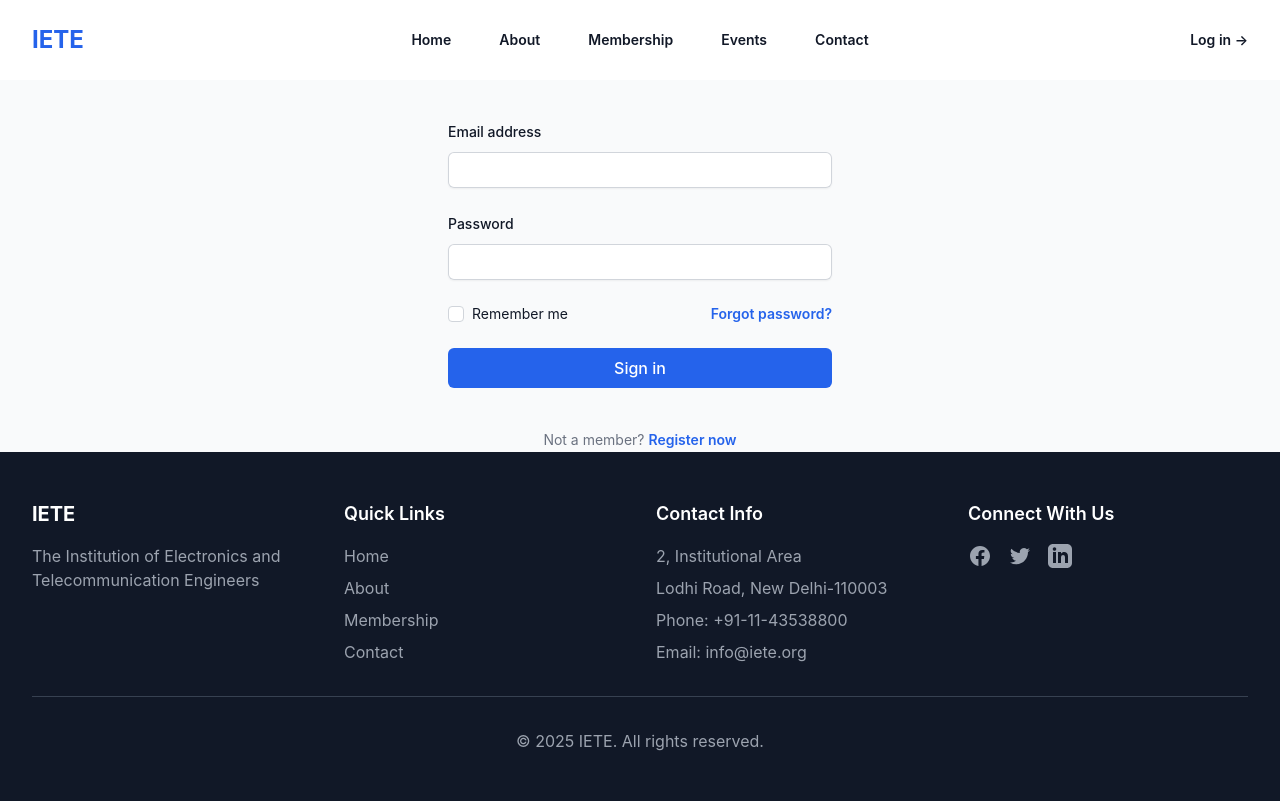
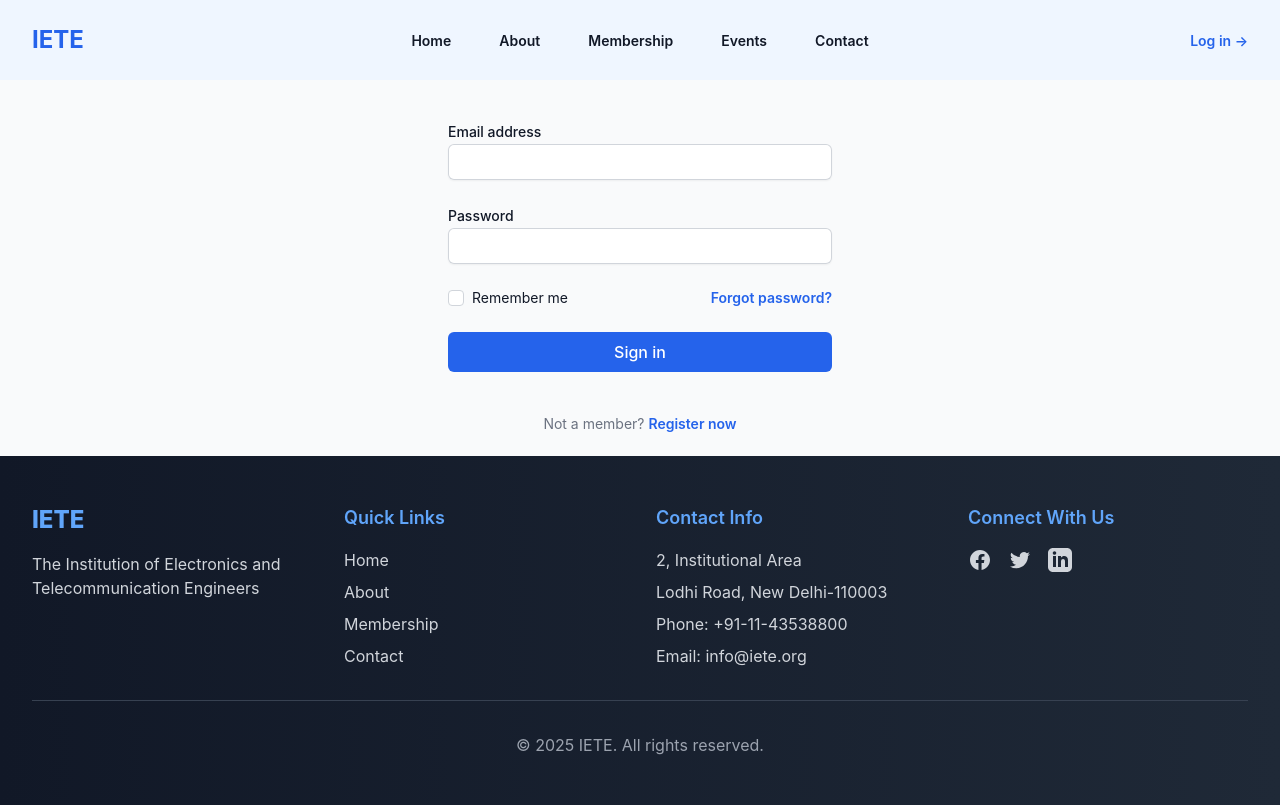
Before and after one commit to Shekhar17ACS/ITE, a React (Vite) app in the folder project/: page /login in a window 1280 px wide. Built offline with nearby package versions, Linux system fonts and the light colour scheme.

Commit message:
Add some enhance the code

```diff
--- a/project/src/App.tsx
+++ b/project/src/App.tsx
@@ -11,12 +11,14 @@ import { MembershipForm } from './components/membership/MembershipForm';
 import { Dashboard } from './components/admin/Dashboard';
 import { LoadingSpinner } from './components/LoadingSpinner';
 import { Suspense } from 'react';
+import { ToastContainer } from 'react-toastify';
 
 function App() {
   return (
     <Router>
       <Suspense fallback={<LoadingSpinner />}>
         <div className="min-h-screen bg-gray-50 flex flex-col">
+        <ToastContainer />
           <Toaster position="top-right" />
           <Header />
           <main className="flex-grow">
--- a/project/src/components/Footer.tsx
+++ b/project/src/components/Footer.tsx
@@ -1,50 +1,80 @@
+import { useState, useEffect } from 'react';
 import { Link } from 'react-router-dom';
+import { motion } from 'framer-motion';
+import { ArrowUpIcon } from '@heroicons/react/24/outline';
 
 export function Footer() {
+  const [isVisible, setIsVisible] = useState(false);
+
+  // Show the scroll-to-top button when user scrolls down
+  useEffect(() => {
+    const toggleVisibility = () => {
+      if (window.scrollY > 100) {
+        setIsVisible(true);
+      } else {
+        setIsVisible(false);
+      }
+    };
+
+    window.addEventListener("scroll", toggleVisibility);
+    return () => window.removeEventListener("scroll", toggleVisibility);
+  }, []);
+
+  // Scroll to top function
+  const scrollToTop = () => {
+    window.scrollTo({ top: 0, behavior: 'smooth' });
+  };
+
   return (
-    <footer className="bg-gray-900 text-white">
-      <div className="max-w-7xl mx-auto py-12 px-4 sm:px-6 lg:px-8">
+    <footer className="bg-gradient-to-r from-gray-900 to-gray-800 text-white py-12">
+      <div className="max-w-7xl mx-auto px-6 lg:px-8">
         <div className="grid grid-cols-1 md:grid-cols-4 gap-8">
           <div>
-            <h3 className="text-xl font-bold mb-4">IETE</h3>
-            <p className="text-gray-400">
+            <h3 className="text-2xl font-extrabold mb-4 text-blue-400">IETE</h3>
+            <p className="text-gray-300">
               The Institution of Electronics and Telecommunication Engineers
             </p>
           </div>
+
+          {/* Quick Links */}
           <div>
-            <h4 className="text-lg font-semibold mb-4">Quick Links</h4>
+            <h4 className="text-lg font-semibold mb-4 text-blue-400">Quick Links</h4>
             <ul className="space-y-2">
-              <li><Link to="/" className="text-gray-400 hover:text-white">Home</Link></li>
-              <li><Link to="/about" className="text-gray-400 hover:text-white">About</Link></li>
-              <li><Link to="/membership" className="text-gray-400 hover:text-white">Membership</Link></li>
-              <li><Link to="/contact" className="text-gray-400 hover:text-white">Contact</Link></li>
+              <li><Link to="/" className="text-gray-300 hover:text-blue-400 transition-all">Home</Link></li>
+              <li><Link to="/about" className="text-gray-300 hover:text-blue-400 transition-all">About</Link></li>
+              <li><Link to="/membership" className="text-gray-300 hover:text-blue-400 transition-all">Membership</Link></li>
+              <li><Link to="/contact" className="text-gray-300 hover:text-blue-400 transition-all">Contact</Link></li>
             </ul>
           </div>
+
+          {/* Contact Info */}
           <div>
-            <h4 className="text-lg font-semibold mb-4">Contact Info</h4>
-            <ul className="space-y-2 text-gray-400">
+            <h4 className="text-lg font-semibold mb-4 text-blue-400">Contact Info</h4>
+            <ul className="space-y-2 text-gray-300">
               <li>2, Institutional Area</li>
               <li>Lodhi Road, New Delhi-110003</li>
               <li>Phone: +91-11-43538800</li>
               <li>Email: info@iete.org</li>
             </ul>
           </div>
+
+          {/* Social Media Links */}
           <div>
-            <h4 className="text-lg font-semibold mb-4">Connect With Us</h4>
+            <h4 className="text-lg font-semibold mb-4 text-blue-400">Connect With Us</h4>
             <div className="flex space-x-4">
-              <a href="#" className="text-gray-400 hover:text-white">
+              <a href="#" className="text-gray-300 hover:text-blue-400 transition-all">
                 <span className="sr-only">Facebook</span>
                 <svg className="h-6 w-6" fill="currentColor" viewBox="0 0 24 24">
                   <path fillRule="evenodd" d="M22 12c0-5.523-4.477-10-10-10S2 6.477 2 12c0 4.991 3.657 9.128 8.438 9.878v-6.987h-2.54V12h2.54V9.797c0-2.506 1.492-3.89 3.777-3.89 1.094 0 2.238.195 2.238.195v2.46h-1.26c-1.243 0-1.63.771-1.63 1.562V12h2.773l-.443 2.89h-2.33v6.988C18.343 21.128 22 16.991 22 12z" clipRule="evenodd" />
                 </svg>
               </a>
-              <a href="#" className="text-gray-400 hover:text-white">
+              <a href="#" className="text-gray-300 hover:text-blue-400 transition-all">
                 <span className="sr-only">Twitter</span>
                 <svg className="h-6 w-6" fill="currentColor" viewBox="0 0 24 24">
                   <path d="M8.29 20.251c7.547 0 11.675-6.253 11.675-11.675 0-.178 0-.355-.012-.53A8.348 8.348 0 0022 5.92a8.19 8.19 0 01-2.357.646 4.118 4.118 0 001.804-2.27 8.224 8.224 0 01-2.605.996 4.107 4.107 0 00-6.993 3.743 11.65 11.65 0 01-8.457-4.287 4.106 4.106 0 001.27 5.477A4.072 4.072 0 012.8 9.713v.052a4.105 4.105 0 003.292 4.022 4.095 4.095 0 01-1.853.07 4.108 4.108 0 003.834 2.85A8.233 8.233 0 012 18.407a11.616 11.616 0 006.29 1.84" />
                 </svg>
               </a>
-              <a href="#" className="text-gray-400 hover:text-white">
+              <a href="#" className="text-gray-300 hover:text-blue-400 transition-all">
                 <span className="sr-only">LinkedIn</span>
                 <svg className="h-6 w-6" fill="currentColor" viewBox="0 0 24 24">
                   <path fillRule="evenodd" d="M19 0h-14c-2.761 0-5 2.239-5 5v14c0 2.761 2.239 5 5 5h14c2.762 0 5-2.239 5-5v-14c0-2.761-2.238-5-5-5zm-11 19h-3v-11h3v11zm-1.5-12.268c-.966 0-1.75-.79-1.75-1.764s.784-1.764 1.75-1.764 1.75.79 1.75 1.764-.783 1.764-1.75 1.764zm13.5 12.268h-3v-5.604c0-3.368-4-3.113-4 0v5.604h-3v-11h3v1.765c1.396-2.586 7-2.777 7 2.476v6.759z" clipRule="evenodd" />
@@ -53,6 +83,18 @@ export function Footer() {
             </div>
           </div>
         </div>
+
+        {/* Back to Top Button */}
+        {isVisible && (
+          <button
+            onClick={scrollToTop}
+            className="fixed bottom-5 right-5 font-bold bg-gray-700 text-white p-3 rounded-full shadow-lg hover:bg-gray-600 transition-all"
+            aria-label="Back to top"
+          >
+            <ArrowUpIcon className="h-5 w-5 " />
+          </button>
+        )}
+
         <div className="mt-8 border-t border-gray-700 pt-8 text-center">
           <p className="text-gray-400">&copy; {new Date().getFullYear()} IETE. All rights reserved.</p>
         </div>
--- a/project/src/components/Header.tsx
+++ b/project/src/components/Header.tsx
@@ -1,5 +1,5 @@
 import { useState } from 'react';
-import { Link } from 'react-router-dom';
+import { Link, useLocation } from 'react-router-dom';
 import { Dialog } from '@headlessui/react';
 import { Bars3Icon, XMarkIcon } from '@heroicons/react/24/outline';
 import { motion } from 'framer-motion';
@@ -14,9 +14,10 @@ const navigation = [
 
 export function Header() {
   const [mobileMenuOpen, setMobileMenuOpen] = useState(false);
+  const location = useLocation(); // Get current route
 
   return (
-    <header className="bg-white">
+    <header className="bg-blue-50">
       <nav className="mx-auto flex max-w-7xl items-center justify-between p-6 lg:px-8" aria-label="Global">
         <motion.div
           className="flex lg:flex-1"
@@ -29,6 +30,7 @@ export function Header() {
             <h1 className="text-2xl font-bold text-blue-600">IETE</h1>
           </Link>
         </motion.div>
+
         <div className="flex lg:hidden">
           <button
             type="button"
@@ -39,6 +41,7 @@ export function Header() {
             <Bars3Icon className="h-6 w-6" aria-hidden="true" />
           </button>
         </div>
+
         <motion.div
           className="hidden lg:flex lg:gap-x-12"
           initial={{ opacity: 0, y: -20 }}
@@ -46,29 +49,55 @@ export function Header() {
           transition={{ duration: 0.5, delay: 0.2 }}
         >
           {navigation.map((item) => (
-            <Link
-              key={item.name}
-              to={item.href}
-              className="text-sm font-semibold leading-6 text-gray-900 hover:text-blue-600 transition-colors"
-            >
-              {item.name}
+            <Link key={item.name} to={item.href} className="relative group">
+              <span className={`text-sm font-semibold leading-6 transition-colors ${
+                location.pathname === item.href
+                  ? "text-blue-600 font-bold"
+                  : "text-gray-900 hover:text-blue-600"
+              }`}>
+                {item.name}
+              </span>
+              {location.pathname === item.href && (
+                <motion.div
+                  layoutId="underline"
+                  className="absolute left-0  mt-0.1 h-0.5 w-full bg-blue-500 rounded-full"
+                  initial={{ width: 0 }}
+                  animate={{ width: "100%" }}
+                  transition={{ type: "spring", stiffness: 300, damping: 20 }}
+                />
+              )}
             </Link>
           ))}
         </motion.div>
+
         <motion.div
           className="hidden lg:flex lg:flex-1 lg:justify-end"
           initial={{ opacity: 0, x: 20 }}
           animate={{ opacity: 1, x: 0 }}
           transition={{ duration: 0.5 }}
         >
-          <Link
-            to="/login"
-            className="text-sm font-semibold leading-6 text-gray-900 hover:text-blue-600 transition-colors"
-          >
-            Log in <span aria-hidden="true">&rarr;</span>
+          <Link to="/login" className="relative group">
+            <span className={`text-sm font-semibold leading-6 transition-colors ${
+              location.pathname === "/login"
+                ? "text-blue-600 font-bold"
+                : "text-gray-900 hover:text-blue-600"
+            }`}>
+              Log in <span aria-hidden="true">&rarr;</span>
+            </span>
+            {location.pathname === "/login" && (
+              <motion.div
+                layoutId="underline"
+                className="absolute left-0  mt-0.2 h-0.5w-full bg-blue-600 rounded-full"
+                initial={{ width: 0 }}
+                animate={{ width: "100%" }}
+                transition={{ type: "spring", stiffness: 300, damping: 20 }}
+              />
+            )}
           </Link>
         </motion.div>
       </nav>
+
+      {/* Mobile Menu */}
       <Dialog as="div" className="lg:hidden" open={mobileMenuOpen} onClose={setMobileMenuOpen}>
         <div className="fixed inset-0 z-10" />
         <Dialog.Panel className="fixed inset-y-0 right-0 z-10 w-full overflow-y-auto bg-white px-6 py-6 sm:max-w-sm sm:ring-1 sm:ring-gray-900/10">
@@ -93,7 +122,11 @@ export function Header() {
                   <Link
                     key={item.name}
                     to={item.href}
-                    className="-mx-3 block rounded-lg px-3 py-2 text-base font-semibold leading-7 text-gray-900 hover:bg-gray-50"
+                    className={`-mx-3 block rounded-lg px-3 py-2 text-base font-semibold leading-7 transition-all ${
+                      location.pathname === item.href
+                        ? "text-blue-600 font-bold underline bg-gray-100"
+                        : "text-gray-900 hover:bg-gray-50"
+                    }`}
                     onClick={() => setMobileMenuOpen(false)}
                   >
                     {item.name}
@@ -103,7 +136,11 @@ export function Header() {
               <div className="py-6">
                 <Link
                   to="/login"
-                  className="-mx-3 block rounded-lg px-3 py-2.5 text-base font-semibold leading-7 text-gray-900 hover:bg-gray-50"
+                  className={`-mx-3 block rounded-lg px-3 py-2.5 text-base font-semibold leading-7 transition-all ${
+                    location.pathname === "/login"
+                      ? "text-blue-600 font-bold underline bg-gray-100"
+                      : "text-gray-900 hover:bg-gray-50"
+                  }`}
                   onClick={() => setMobileMenuOpen(false)}
                 >
                   Log in
--- a/project/src/components/auth/LoginForm.tsx
+++ b/project/src/components/auth/LoginForm.tsx
@@ -1,17 +1,34 @@
 import { useState } from 'react';
+import { useNavigate } from 'react-router-dom';
 import { motion } from 'framer-motion';
 import { Button } from '../ui/Button';
+import { toast } from 'react-toastify';
+import 'react-toastify/dist/ReactToastify.css';
 
 export function LoginForm() {
+  const navigate = useNavigate();
   const [isLoading, setIsLoading] = useState(false);
   const [email, setEmail] = useState('');
   const [password, setPassword] = useState('');
 
-  const handleSubmit = async (e: React.FormEvent) => {
+  const handleSubmit = async (e) => {
     e.preventDefault();
     setIsLoading(true);
-    // Simulate API call
+
+    // Simulated API Call
     await new Promise(resolve => setTimeout(resolve, 1000));
+
+    // Simulated Admin Login Validation
+    if (email === 'admin@gmail.com' && password === 'admin') {
+      toast.success('Login successful! Redirecting...', { autoClose: 2000 });
+
+      setTimeout(() => {
+        navigate('/admin'); // Redirect to Admin Dashboard
+      }, 2000);
+    } else {
+      toast.error('Invalid credentials! Please try again.');
+    }
+
     setIsLoading(false);
   };
 
@@ -27,7 +44,6 @@ export function LoginForm() {
           <label htmlFor="email" className="block text-sm font-medium leading-6 text-gray-900">
             Email address
           </label>
-          <div className="mt-2">
           <input
             id="email"
             name="email"
@@ -39,13 +55,11 @@ export function LoginForm() {
             className="block w-full rounded-md border-0 py-1.5 text-gray-900 shadow-sm ring-1 ring-inset ring-gray-300 placeholder:text-gray-400 focus:ring-2 focus:ring-inset focus:ring-blue-600 sm:text-sm sm:leading-6"
           />
         </div>
-        </div>
 
         <div>
           <label htmlFor="password" className="block text-sm font-medium leading-6 text-gray-900">
             Password
           </label>
-          <div className="mt-2">
           <input
             id="password"
             name="password"
@@ -56,7 +70,6 @@ export function LoginForm() {
             onChange={(e) => setPassword(e.target.value)}
             className="block w-full rounded-md border-0 py-1.5 text-gray-900 shadow-sm ring-1 ring-inset ring-gray-300 placeholder:text-gray-400 focus:ring-2 focus:ring-inset focus:ring-blue-600 sm:text-sm sm:leading-6"
           />
-          </div>
         </div>
 
         <div className="flex items-center justify-between">
@@ -80,19 +93,15 @@ export function LoginForm() {
         </div>
 
         <div>
-          <Button
-            type="submit"
-            className="w-full"
-            isLoading={isLoading}
-          >
+          <Button type="submit" className="w-full" isLoading={isLoading}>
             Sign in
           </Button>
         </div>
       </form>
 
-      <p className="mt-10 text-center text-sm text-gray-500">
+      <p className="mt-10 text-center text-sm text-gray-500 mb-5">
         Not a member?{' '}
-        <a href="#" className="font-semibold leading-6 text-blue-600 hover:text-blue-500">
+        <a href="/register" className="font-semibold leading-6 text-blue-600 hover:text-blue-500">
           Register now
         </a>
       </p>
```
Also changed, not shown: project/package.json (+8 -7 lines), 1 other file (tests, documents, lock files or other folders). Lines whose indentation alone changed are shown as unchanged.
